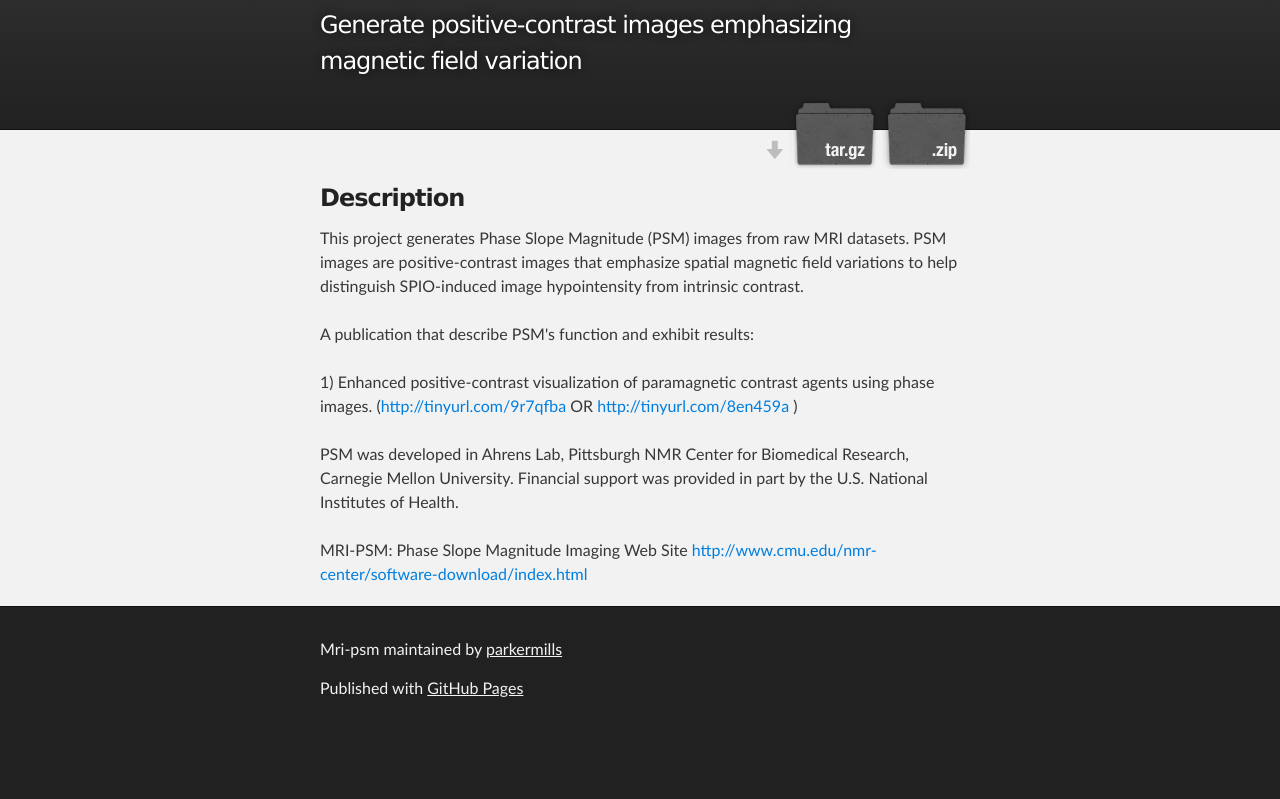
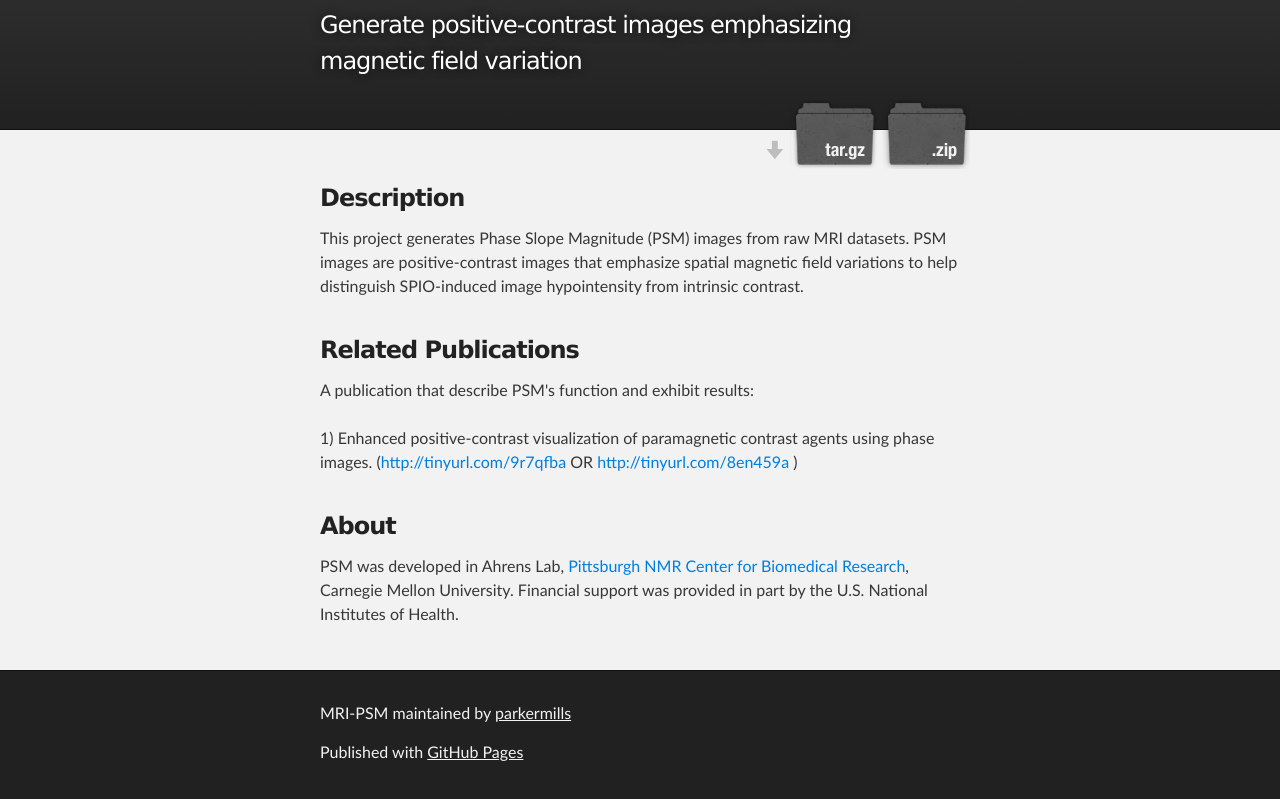
Before and after one commit to parkermills/MRI-PSM, a plain HTML site: page index.html in a window 1280 px wide. Shown: the part 116-915 px from the top of the page. Before the commit the page ends 851 px from the top, so only its background shows below. Drawn offline with Linux system fonts and the light colour scheme.

Commit message:
fixed some typso

```diff
--- a/index.html
+++ b/index.html
@@ -4,7 +4,7 @@
   <head>
     <meta charset='utf-8'>
     <meta http-equiv="X-UA-Compatible" content="chrome=1">
-    <meta name="description" content="Mri-psm : Generate positive-contrast images emphasizing magnetic field variation">
+    <meta name="description" content="MRI-PSM: Generate positive-contrast images emphasizing magnetic field variation">
 
     <link rel="stylesheet" type="text/css" media="screen" href="stylesheets/stylesheet.css">
 
@@ -34,15 +34,15 @@
         <h3>Description</h3>
 This project generates Phase Slope Magnitude (PSM) images from raw MRI datasets. PSM images are positive-contrast images that emphasize spatial magnetic field variations to help distinguish SPIO-induced image hypointensity from intrinsic contrast.
 <br /><br />
+<h3>Related Publications</h3>
 A publication that describe PSM's function and exhibit results:
 <br /><br />
 1) Enhanced positive-contrast visualization of paramagnetic contrast agents using phase images. (<a href="http://tinyurl.com/9r7qfba">http://tinyurl.com/9r7qfba</a> OR <a href="http://tinyurl.com/8en459a">http://tinyurl.com/8en459a</a> )
 <br /><br />
-PSM was developed in Ahrens Lab, Pittsburgh NMR Center for Biomedical Research, Carnegie Mellon University. Financial support was provided in part by the U.S. National Institutes of Health.
-<br /><br />
-MRI-PSM: Phase Slope Magnitude Imaging Web Site
-<a href="http://www.cmu.edu/nmr-center/software-download/index.html">http://www.cmu.edu/nmr-center/software-download/index.html</a>
-
+<h3>About</h3>
+PSM was developed in Ahrens Lab, <a href="http://www.cmu.edu/nmr-center/">Pittsburgh NMR Center for Biomedical Research</a>, Carnegie Mellon University. Financial support was provided in part by the U.S. National Institutes of Health.
+<br />
+<br />
 
 
       </section>
@@ -51,7 +51,7 @@ MRI-PSM: Phase Slope Magnitude Imaging Web Site
     <!-- FOOTER  -->
     <div id="footer_wrap" class="outer">
       <footer class="inner">
-        <p class="copyright">Mri-psm maintained by <a href="https://github.com/parkermills">parkermills</a></p>
+        <p class="copyright">MRI-PSM maintained by <a href="https://github.com/parkermills">parkermills</a></p>
         <p>Published with <a href="https://pages.github.com">GitHub Pages</a></p>
       </footer>
     </div>
```
